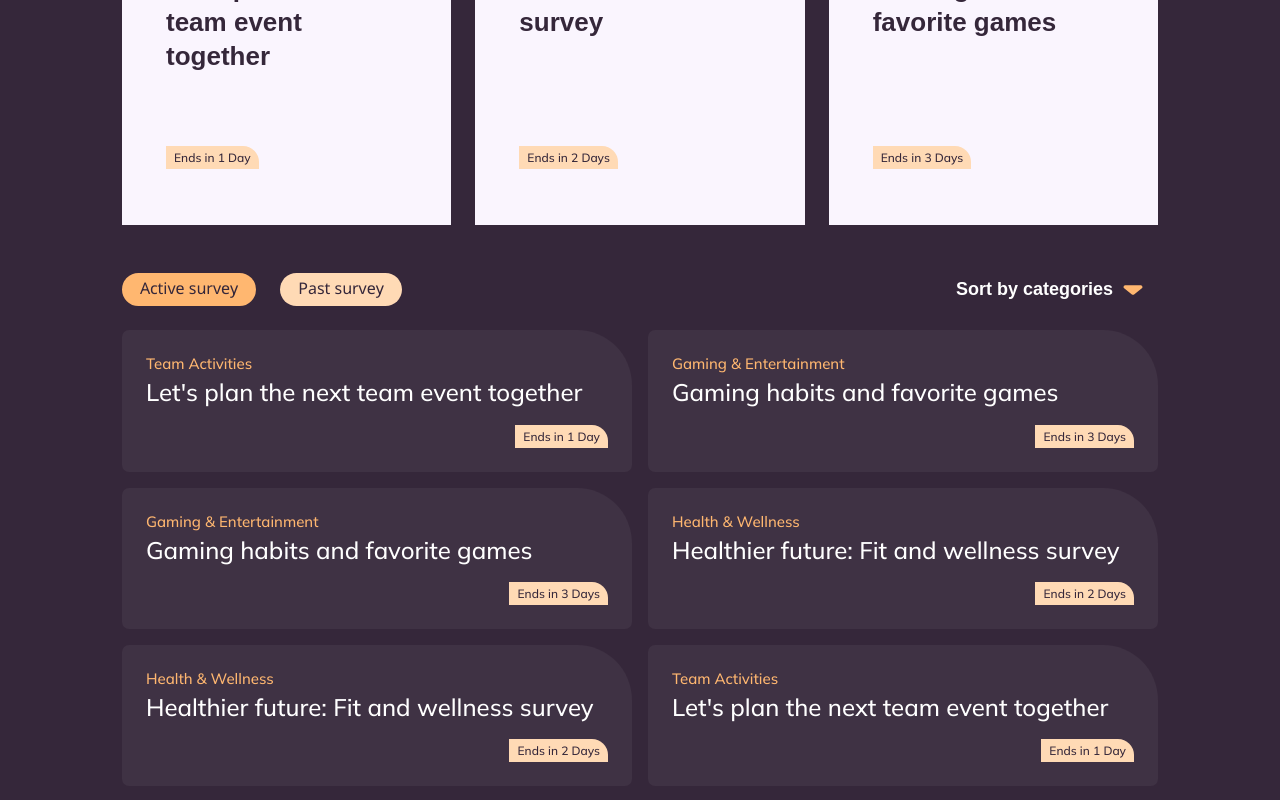
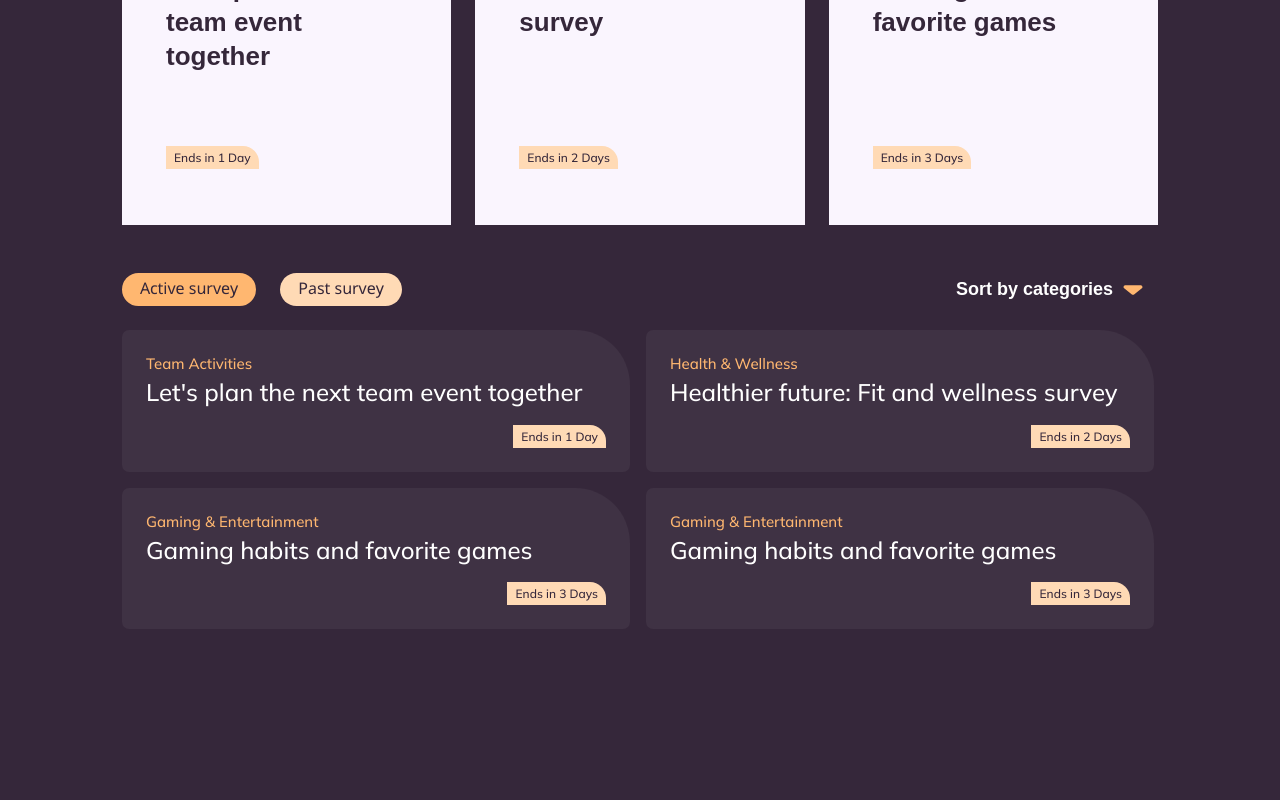
Before and after one commit to karinaklages/poll-app, an Angular app in the folder poll-app/: page / in a window 1280 px wide. Shown: the part 992-1792 px from the top of the page. After the commit the page ends 1717 px from the top, so only its background shows below. Built offline with nearby package versions, Linux system fonts and the light colour scheme; a web font is replaced by a local one.

Commit message:
feat: survey list sort logic added

```diff
--- a/poll-app/src/app/layout/home/survey-list-all/survey-list-all.component.html
+++ b/poll-app/src/app/layout/home/survey-list-all/survey-list-all.component.html
@@ -1,20 +1,14 @@
 <div class="list">
   <div class="list-controls">
     <div class="list-tabs">
-      <button
-        class="list-tab"
-        [class.list-tab--active]="activeTab === 'active'"
-        (click)="setTab('active')">
+      <button class="list-tab" [class.list-tab--active]="activeTab === 'active'" (click)="setTab('active')">
         Active survey
       </button>
-      <button
-        class="list-tab"
-        [class.list-tab--active]="activeTab === 'past'"
-        (click)="setTab('past')">
+      <button class="list-tab" [class.list-tab--active]="activeTab === 'past'" (click)="setTab('past')">
         Past survey
       </button>
     </div>
-    <!-- <button class="list-sort">Sort by categories ▾</button> -->
+
     <div class="list-sort-wrapper">
       <button class="list-sort" [class.list-sort--open]="sortOpen" (click)="toggleSort()">
         Sort by categories
@@ -23,7 +17,10 @@
       @if (sortOpen) {
         <div class="list-sort-dropdown">
           @for (cat of categories; track cat) {
-            <button class="list-sort-option" (click)="selectCategory(cat)">
+            <button
+              class="list-sort-option"
+              [class.list-sort-option--active]="selectedCategory === cat"
+              (click)="selectCategory(cat)">
               {{ cat }}
             </button>
           }
@@ -32,17 +29,27 @@
     </div>
   </div>
 
+  <div class="list-scroll-area">
+    @if (surveys.length === 0) {
+      <p class="list-empty">No results found.</p>
+    } @else {
       <div class="list-grid">
         @for (survey of surveys; track survey.id) {
-      <div class="list-card">
+          <div class="list-card" (click)="openSurvey(survey.id)">
             <div class="list-card-top">
               <span class="list-card-category">{{ survey.category }}</span>
               <h4 class="list-card-title">{{ survey.title }}</h4>
             </div>
             <span class="list-card-badge">
-          Ends in {{ survey.endsInDays }} {{ survey.endsInDays === 1 ? 'Day' : 'Days' }}
+              @if (activeTab === 'active') {
+                Ends in {{ getDaysLeft(survey.endsAt) }} {{ getDaysLeft(survey.endsAt) === 1 ? 'Day' : 'Days' }}
+              } @else {
+                Ended {{ getDaysLeft(survey.endsAt) * -1 }} {{ getDaysLeft(survey.endsAt) * -1 === 1 ? 'Day' : 'Days' }} ago
+              }
             </span>
           </div>
         }
       </div>
+    }
   </div>
+</div>
--- a/poll-app/src/app/layout/home/survey-list-all/survey-list-all.component.scss
+++ b/poll-app/src/app/layout/home/survey-list-all/survey-list-all.component.scss
@@ -175,3 +175,32 @@
         border-radius: var(--radius-sm);
     }
 }
+
+.list-scroll-area {
+    max-height: calc(3 * 160px + 2 * var(--space-md));
+    overflow-y: auto;
+    padding-right: var(--space-xs);
+
+    &::-webkit-scrollbar {
+        width: 6px;
+    }
+    &::-webkit-scrollbar-track {
+        background: transparent;
+    }
+    &::-webkit-scrollbar-thumb {
+        background: var(--color-apricot-dark);
+        border-radius: 3px;
+    }
+}
+
+.list-empty {
+    color: var(--color-white);
+    font-family: var(--font-body);
+    font-size: 18px;
+    padding: var(--space-lg) 0;
+}
+
+.list-sort-option--active {
+    background: var(--color-lilac-middle);
+    font-weight: 600;
+}
--- a/poll-app/src/app/layout/home/survey-list-all/survey-list-all.component.ts
+++ b/poll-app/src/app/layout/home/survey-list-all/survey-list-all.component.ts
@@ -1,11 +1,12 @@
 import { Component, ElementRef, HostListener } from '@angular/core';
 import { CommonModule } from '@angular/common';
+import { Router } from '@angular/router';
 
 interface Survey {
   id: string;
   category: string;
   title: string;
-  endsInDays: number;
+  endsAt: Date;
 }
 
 @Component({
@@ -16,6 +17,7 @@ interface Survey {
   styleUrl: './survey-list-all.component.scss'
 })
 export class SurveyListAllComponent {
+
   readonly categories = [
     'Team Activities',
     'Health & Wellness',
@@ -25,29 +27,64 @@ export class SurveyListAllComponent {
     'Technology & Innovation',
   ];
 
-  readonly surveys: Survey[] = [
-    { id: '1', category: 'Team Activities', title: "Let's plan the next team event together", endsInDays: 1 },
-    { id: '2', category: 'Gaming & Entertainment', title: 'Gaming habits and favorite games', endsInDays: 3 },
-    { id: '3', category: 'Gaming & Entertainment', title: 'Gaming habits and favorite games', endsInDays: 3 },
-    { id: '4', category: 'Health & Wellness', title: 'Healthier future: Fit and wellness survey', endsInDays: 2 },
-    { id: '5', category: 'Health & Wellness', title: 'Healthier future: Fit and wellness survey', endsInDays: 2 },
-    { id: '6', category: 'Team Activities', title: "Let's plan the next team event together", endsInDays: 1 },
+  // Later: Supabase Call
+  private readonly allSurveys: Survey[] = [
+    { id: '1', category: 'Team Activities', title: "Let's plan the next team event together", endsAt: new Date(Date.now() + 1 * 86400000) },
+    { id: '2', category: 'Gaming & Entertainment', title: 'Gaming habits and favorite games', endsAt: new Date(Date.now() + 3 * 86400000) },
+    { id: '3', category: 'Gaming & Entertainment', title: 'Gaming habits and favorite games', endsAt: new Date(Date.now() + 3 * 86400000) },
+    { id: '4', category: 'Health & Wellness', title: 'Healthier future: Fit and wellness survey', endsAt: new Date(Date.now() + 2 * 86400000) },
+    { id: '5', category: 'Health & Wellness', title: 'Healthier future: Fit and wellness survey', endsAt: new Date(Date.now() - 2 * 86400000) },
+    { id: '6', category: 'Team Activities', title: "Let's plan the next team event together", endsAt: new Date(Date.now() - 5 * 86400000) },
   ];
 
   activeTab: 'active' | 'past' = 'active';
   sortOpen = false;
   selectedCategory: string | null = null;
 
-  constructor(private elementRef: ElementRef) {}
+  constructor(private elementRef: ElementRef, private router: Router) {}
 
-  setTab(tab: 'active' | 'past') { this.activeTab = tab; }
+  get surveys(): Survey[] {
+    const now = new Date();
+
+    let filtered = this.allSurveys.filter(s =>
+      this.activeTab === 'active' ? s.endsAt >= now : s.endsAt < now
+    );
+
+    if (this.selectedCategory) {
+      filtered = filtered.filter(s => s.category === this.selectedCategory);
+    }
+
+    return filtered.sort((a, b) =>
+      this.activeTab === 'active'
+        ? a.endsAt.getTime() - b.endsAt.getTime()
+        : b.endsAt.getTime() - a.endsAt.getTime()
+    );
+  }
+
+  getDaysLeft(endsAt: Date): number {
+    const diff = endsAt.getTime() - Date.now();
+    return Math.ceil(diff / 86400000);
+  }
+
+  setTab(tab: 'active' | 'past') {
+    this.activeTab = tab;
+    this.selectedCategory = null;
+  }
+
   toggleSort() { this.sortOpen = !this.sortOpen; }
-  selectCategory(cat: string) { this.selectedCategory = cat; this.sortOpen = false; }
+
+  selectCategory(cat: string) {
+    this.selectedCategory = this.selectedCategory === cat ? null : cat;
+    this.sortOpen = false;
+  }
+
+  openSurvey(id: string) {
+    this.router.navigate(['/survey', id]);
+  }
 
   @HostListener('document:click', ['$event'])
   onDocumentClick(event: MouseEvent) {
-    const clickedInside = this.elementRef.nativeElement.contains(event.target);
-    if (!clickedInside) {
+    if (!this.elementRef.nativeElement.contains(event.target)) {
       this.sortOpen = false;
     }
   }
```
Lines whose indentation alone changed are shown as unchanged.
